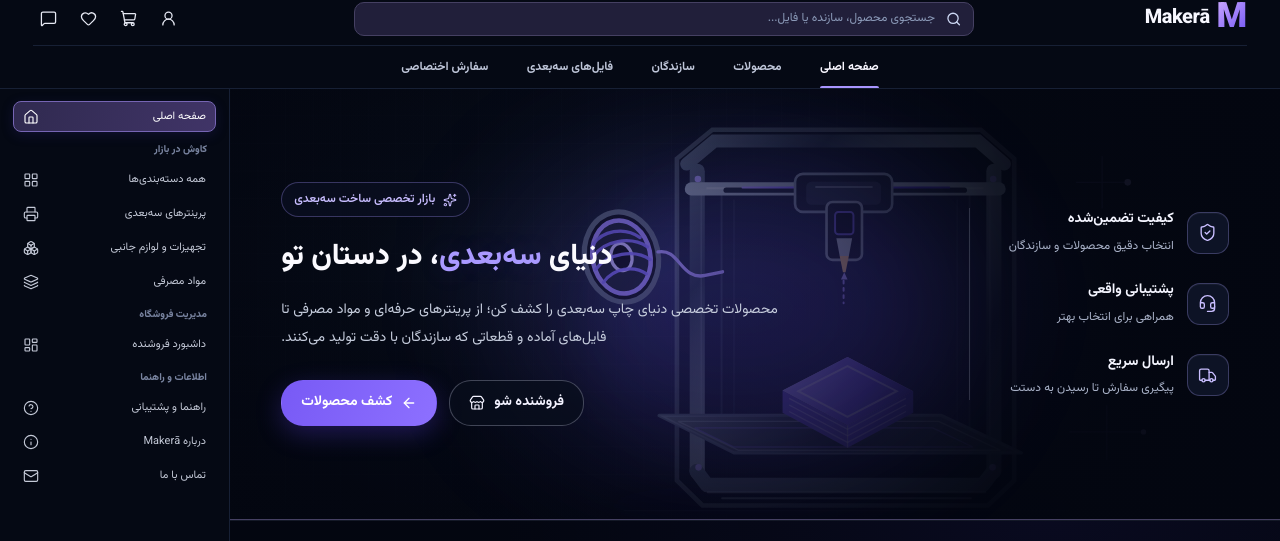
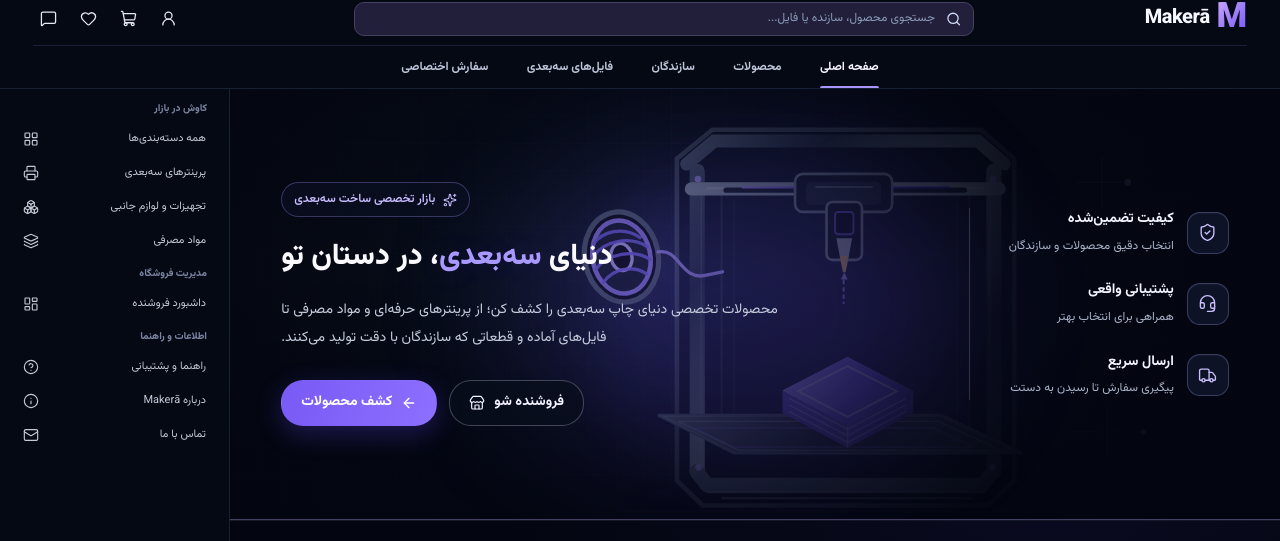
Before and after one commit to ParisaAtaee2000/web-projects, a React (Vite) app in the folder 3d-marketplace/: page / in a window 1280 px wide. Shown: the top 541 px of the page. Built offline with nearby package versions, Linux system fonts and the light colour scheme.

Commit message:
Remove home link from desktop sidebar

```diff
--- a/3d-marketplace/src/components/sidebar/SidebarMenu.tsx
+++ b/3d-marketplace/src/components/sidebar/SidebarMenu.tsx
@@ -54,14 +54,20 @@ function renderItem(
   );
 }
 
-export function SidebarMenu() {
+interface SidebarMenuProps {
+  includeHome?: boolean;
+}
+
+export function SidebarMenu({ includeHome = false }: SidebarMenuProps) {
   const pathname = normalizePath(window.location.pathname);
 
   return (
     <nav className="sidebar-menu" aria-label="ناوبری سایت">
-      <div className="sidebar-menu__primary">
-        {renderItem(homeItem, pathname)}
-      </div>
+      {includeHome && (
+        <div className="sidebar-menu__primary">
+          {renderItem(homeItem, pathname)}
+        </div>
+      )}
 
       <div className="sidebar-menu__group">
         <h2 className="sidebar-menu__heading">کاوش در بازار</h2>
```
